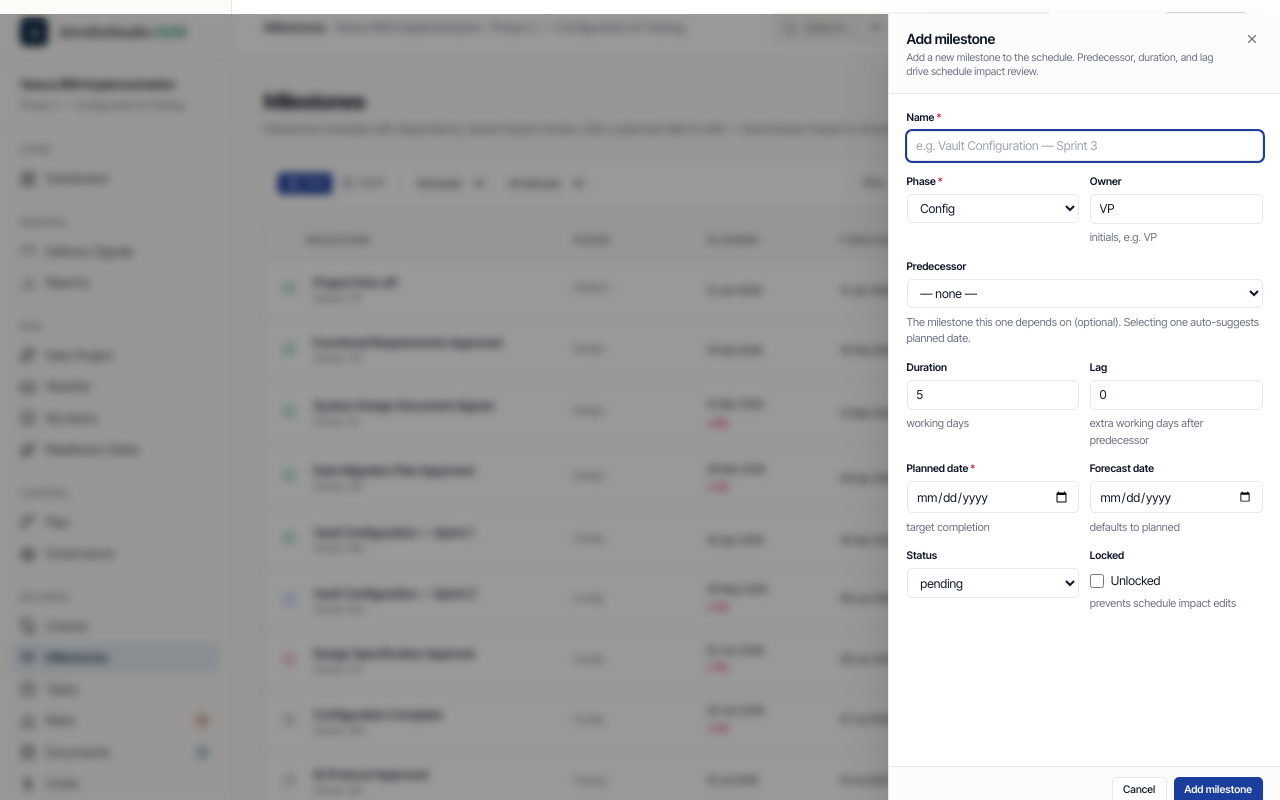
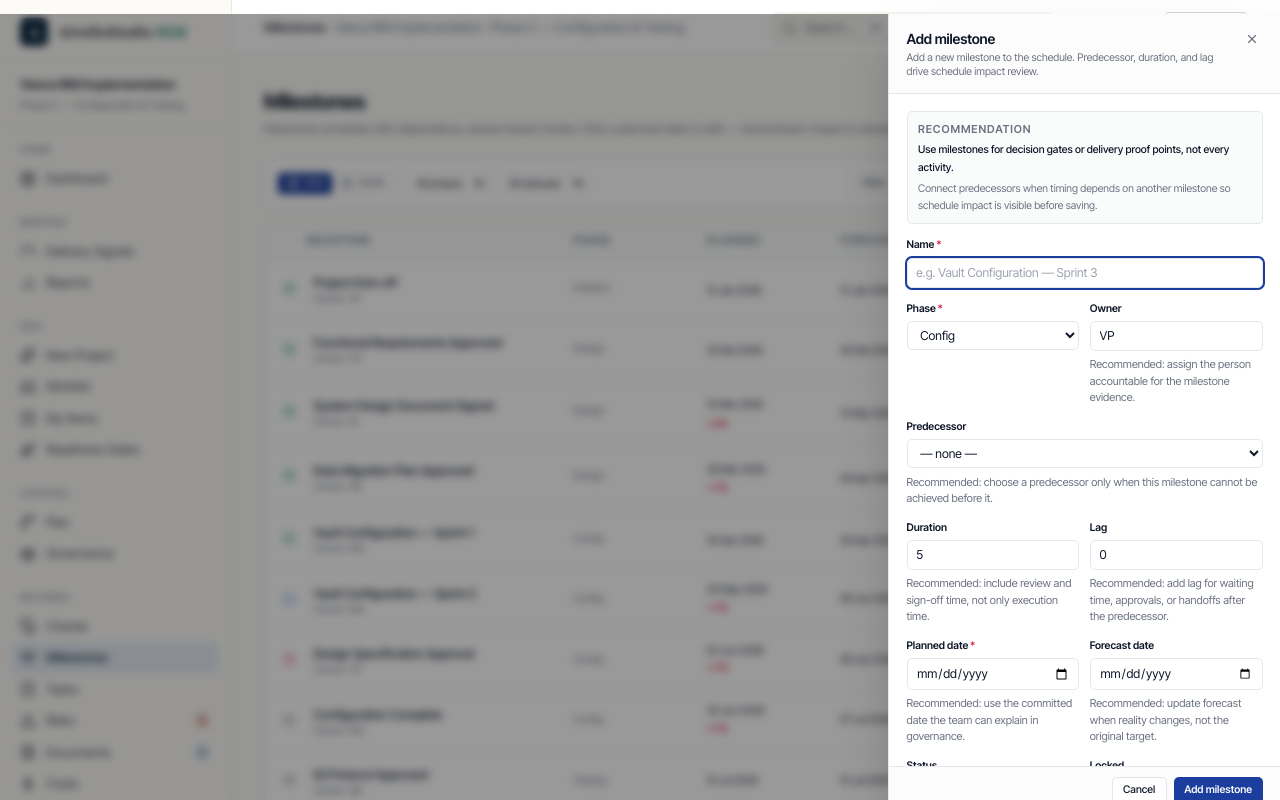
Before and after one commit to buildpod/pharmapm-command-center, a Next.js app in the folder v2/: page /pharmapm-command-center/v2/milestones in a window 1280 px wide. Both pictures are taken after a click on the button "Add Milestone". Shown: the top 800 px of the page. Built offline with nearby package versions, Linux system fonts and the light colour scheme.

Commit message:
Add guidance to entity drawers

```diff
--- a/v2/components/costs/cost-line-form.tsx
+++ b/v2/components/costs/cost-line-form.tsx
@@ -4,7 +4,7 @@ import { useState, useEffect } from "react";
 import { toast } from "sonner";
 import { Trash2 } from "lucide-react";
 import type { CostLine, ContractType } from "@/lib/mockData";
-import { EntityDrawer, ConfirmDelete, Field, inputCls } from "@/components/ui/entity-drawer";
+import { EntityDrawer, ConfirmDelete, DrawerGuidance, Field, inputCls } from "@/components/ui/entity-drawer";
 import { SelectWithCustom } from "@/components/ui/select-with-custom";
 
 const CONTRACTS: ContractType[] = ["T&M", "Fixed", "Internal"];
@@ -97,6 +97,10 @@ export function CostLineFormDrawer({
         <ConfirmDelete label={`cost line "${initial.description}"`} onConfirm={() => onDelete(initial.id)} onCancel={() => setConfirming(false)} />
       ) : (
         <form className="space-y-4" onSubmit={(e) => { e.preventDefault(); handleSave(); }}>
+          <DrawerGuidance title="Capture budget lines at the level leadership can control: vendor, internal team, or major work package.">
+            Keep actuals current so budget pressure is visible before it becomes a SteerCo surprise.
+          </DrawerGuidance>
+
           <Field label="Description" required>
             <input type="text" value={description} onChange={(e) => setDescription(e.target.value)}
               placeholder="e.g. Veeva Vault configuration & development" className={inputCls} autoFocus />
@@ -106,17 +110,17 @@ export function CostLineFormDrawer({
             <Field label="Category" required>
               <SelectWithCustom value={category} onChange={setCategory} options={knownCategories} />
             </Field>
-            <Field label="Owner" hint="initials">
+            <Field label="Owner" hint="Recommended: assign the budget owner who can explain variance.">
               <input type="text" value={owner} onChange={(e) => setOwner(e.target.value.toUpperCase().slice(0, 4))} className={inputCls} />
             </Field>
           </div>
 
           <div className="grid grid-cols-3 gap-3">
-            <Field label="Budget ($k)" hint="thousands">
+            <Field label="Budget ($k)" hint="Recommended: enter the approved amount in thousands.">
               <input type="number" min={0} value={budgetK}
                 onChange={(e) => setBudgetK(Math.max(0, Number(e.target.value) || 0))} className={inputCls} />
             </Field>
-            <Field label="Actual ($k)" hint="spent to date">
+            <Field label="Actual ($k)" hint="Recommended: update with spend to date so burn is visible.">
               <input type="number" min={0} value={actualK}
                 onChange={(e) => setActualK(Math.max(0, Number(e.target.value) || 0))} className={inputCls} />
             </Field>
--- a/v2/components/milestones/milestone-form.tsx
+++ b/v2/components/milestones/milestone-form.tsx
@@ -3,7 +3,7 @@
 import { useState, useEffect } from "react";
 import { Trash2 } from "lucide-react";
 import type { Milestone, MilestoneStatus } from "@/lib/mockData";
-import { EntityDrawer, ConfirmDelete, Field, inputCls } from "@/components/ui/entity-drawer";
+import { EntityDrawer, ConfirmDelete, DrawerGuidance, Field, inputCls } from "@/components/ui/entity-drawer";
 import { isIsoDate, inProjectRange, addCalendarDays, PROJECT_DATE_MIN, PROJECT_DATE_MAX } from "@/lib/validation";
 
 const PHASES = ["Initiation", "Design", "Config", "Testing", "Training", "Go-Live"] as const;
@@ -162,6 +162,10 @@ export function MilestoneFormDrawer({
           className="space-y-4"
           onSubmit={(e) => { e.preventDefault(); handleSave(); }}
         >
+          <DrawerGuidance title="Use milestones for decision gates or delivery proof points, not every activity.">
+            Connect predecessors when timing depends on another milestone so schedule impact is visible before saving.
+          </DrawerGuidance>
+
           <Field label="Name" required>
             <input
               type="text"
@@ -180,7 +184,7 @@ export function MilestoneFormDrawer({
               </select>
             </Field>
 
-            <Field label="Owner" hint="initials, e.g. VP">
+            <Field label="Owner" hint="Recommended: assign the person accountable for the milestone evidence.">
               <input
                 type="text"
                 value={owner}
@@ -190,7 +194,7 @@ export function MilestoneFormDrawer({
             </Field>
           </div>
 
-          <Field label="Predecessor" hint="The milestone this one depends on (optional). Selecting one auto-suggests planned date.">
+          <Field label="Predecessor" hint="Recommended: choose a predecessor only when this milestone cannot be achieved before it.">
             <select
               value={predecessor}
               onChange={(e) => {
@@ -218,7 +222,7 @@ export function MilestoneFormDrawer({
           </Field>
 
           <div className="grid grid-cols-2 gap-3">
-            <Field label="Duration" hint="working days">
+            <Field label="Duration" hint="Recommended: include review and sign-off time, not only execution time.">
               <input
                 type="number"
                 min={1}
@@ -228,7 +232,7 @@ export function MilestoneFormDrawer({
               />
             </Field>
 
-            <Field label="Lag" hint="extra working days after predecessor">
+            <Field label="Lag" hint="Recommended: add lag for waiting time, approvals, or handoffs after the predecessor.">
               <input
                 type="number"
                 min={0}
@@ -240,7 +244,7 @@ export function MilestoneFormDrawer({
           </div>
 
           <div className="grid grid-cols-2 gap-3">
-            <Field label="Planned date" required hint="target completion">
+            <Field label="Planned date" required hint="Recommended: use the committed date the team can explain in governance.">
               <input
                 type="date"
                 value={plannedDate}
@@ -249,7 +253,7 @@ export function MilestoneFormDrawer({
               />
             </Field>
 
-            <Field label="Forecast date" hint="defaults to planned">
+            <Field label="Forecast date" hint="Recommended: update forecast when reality changes, not the original target.">
               <input
                 type="date"
                 value={forecastDate}
@@ -270,7 +274,7 @@ export function MilestoneFormDrawer({
               </select>
             </Field>
 
-            <Field label="Locked" hint="prevents schedule impact edits">
+            <Field label="Locked" hint="Recommended: lock only board-approved dates or external commitments.">
               <label className="mt-1 flex items-center gap-2 text-sm">
                 <input
                   type="checkbox"
--- a/v2/components/resources/meeting-form.tsx
+++ b/v2/components/resources/meeting-form.tsx
@@ -6,7 +6,7 @@ import { Trash2 } from "lucide-react";
 import type {
   RecurringMeeting, MeetingFrequency, AttendeeRole, MeetingAttendee, TeamMember,
 } from "@/lib/mockData";
-import { EntityDrawer, ConfirmDelete, Field, inputCls } from "@/components/ui/entity-drawer";
+import { EntityDrawer, ConfirmDelete, DrawerGuidance, Field, inputCls } from "@/components/ui/entity-drawer";
 import { SelectWithCustom } from "@/components/ui/select-with-custom";
 import { isIsoDate, inProjectRange, PROJECT_DATE_MIN, PROJECT_DATE_MAX } from "@/lib/validation";
 
@@ -125,6 +125,10 @@ export function MeetingFormDrawer({
         <ConfirmDelete label={`meeting "${initial.name}"`} onConfirm={() => onDelete(initial.id)} onCancel={() => setConfirming(false)} />
       ) : (
         <form className="space-y-4" onSubmit={(e) => { e.preventDefault(); handleSave(); }}>
+          <DrawerGuidance title="Create meetings that produce decisions, unblock work, or keep governance evidence current.">
+            Mark mandatory attendees only when their absence should be visible as a delivery risk.
+          </DrawerGuidance>
+
           <Field label="Name" required>
             <input type="text" value={name} onChange={(e) => setName(e.target.value)}
               placeholder="e.g. Vendor Sync" className={inputCls} autoFocus />
@@ -164,11 +168,11 @@ export function MeetingFormDrawer({
             <input type="date" value={nextDate} onChange={(e) => setNextDate(e.target.value)} className={inputCls} />
           </Field>
 
-          <Field label="Attendees" required hint={`${attendees.length} selected · click a member to toggle, click M/O to switch role`}>
+          <Field label="Attendees" required hint={`Recommended: include accountable owners and decision makers. ${attendees.length} selected.`}>
             <div className="max-h-56 space-y-1 overflow-y-auto rounded-md border border-border bg-background p-2">
               {teamMembers.length === 0 ? (
                 <p className="px-1 py-2 text-xs italic text-muted-foreground">
-                  No team members defined yet. Add the delivery team so meetings can show owners and decisions clearly.
+                  Recommended: add the delivery team first so meetings can show owners and decisions clearly.
                 </p>
               ) : teamMembers.map((m) => {
                 const att = attendees.find((a) => a.memberId === m.id);
--- a/v2/components/resources/team-member-form.tsx
+++ b/v2/components/resources/team-member-form.tsx
@@ -4,7 +4,7 @@ import { useState, useEffect } from "react";
 import { toast } from "sonner";
 import { Trash2 } from "lucide-react";
 import type { TeamMember, SteerCoRole } from "@/lib/mockData";
-import { EntityDrawer, ConfirmDelete, Field, inputCls } from "@/components/ui/entity-drawer";
+import { EntityDrawer, ConfirmDelete, DrawerGuidance, Field, inputCls } from "@/components/ui/entity-drawer";
 import { SelectWithCustom } from "@/components/ui/select-with-custom";
 
 function nextTmId(all: TeamMember[]): string {
@@ -101,13 +101,17 @@ export function TeamMemberFormDrawer({
         <ConfirmDelete label={`team member "${initial.name}"`} onConfirm={() => onDelete(initial.id)} onCancel={() => setConfirming(false)} />
       ) : (
         <form className="space-y-4" onSubmit={(e) => { e.preventDefault(); handleSave(); }}>
+          <DrawerGuidance title="Add people who own delivery, approvals, or governance decisions.">
+            Initials are used across tasks, risks, milestones, meetings, and availability.
+          </DrawerGuidance>
+
           <Field label="Full name" required>
             <input type="text" value={name} onChange={(e) => setName(e.target.value)}
               placeholder="e.g. Maria Costa" className={inputCls} autoFocus />
           </Field>
 
           <div className="grid grid-cols-2 gap-3">
-            <Field label="Initials" hint="auto from name if blank">
+            <Field label="Initials" hint="Recommended: keep initials unique so ownership is easy to scan.">
               <input type="text" value={initials}
                 onChange={(e) => setInitials(e.target.value.toUpperCase().slice(0, 4))}
                 placeholder={initialsFromName(name) || "—"} className={inputCls} />
@@ -126,7 +130,7 @@ export function TeamMemberFormDrawer({
                 options={Array.from(new Set([...knownWorkstreams, "Executive"]))}
               />
             </Field>
-            <Field label="SteerCo role">
+            <Field label="SteerCo role" hint="Recommended: mark only the people expected in leadership decisions.">
               <select value={steercoRole} onChange={(e) => setSteercoRole(e.target.value as SteerCoRole | "")} className={inputCls}>
                 <option value="">— not on SteerCo —</option>
                 <option value="mandatory">Mandatory</option>
--- a/v2/components/risks/risk-form.tsx
+++ b/v2/components/risks/risk-form.tsx
@@ -3,7 +3,7 @@
 import { useState, useEffect } from "react";
 import { Trash2 } from "lucide-react";
 import type { Risk, RiskStatus } from "@/lib/mockData";
-import { EntityDrawer, ConfirmDelete, Field, inputCls } from "@/components/ui/entity-drawer";
+import { EntityDrawer, ConfirmDelete, DrawerGuidance, Field, inputCls } from "@/components/ui/entity-drawer";
 import { SelectWithCustom } from "@/components/ui/select-with-custom";
 
 const STATUSES: RiskStatus[] = ["open", "mitigated", "closed"];
@@ -100,6 +100,10 @@ export function RiskFormDrawer({
         <ConfirmDelete label={`risk "${initial.title}"`} onConfirm={() => onDelete(initial.id)} onCancel={() => setConfirming(false)} />
       ) : (
         <form className="space-y-4" onSubmit={(e) => { e.preventDefault(); handleSave(); }}>
+          <DrawerGuidance title="State the uncertain event, the delivery impact, the owner, and the mitigation that can be checked later.">
+            A good risk entry should make the next governance action obvious.
+          </DrawerGuidance>
+
           <Field label="Title" required>
             <input type="text" value={title} onChange={(e) => setTitle(e.target.value)}
               placeholder="e.g. Veeva Vault upgrade mid-project" className={inputCls} autoFocus />
@@ -109,7 +113,7 @@ export function RiskFormDrawer({
             <Field label="Category" required>
               <SelectWithCustom value={category} onChange={setCategory} options={knownCategories} />
             </Field>
-            <Field label="Owner" hint="initials">
+            <Field label="Owner" hint="Recommended: assign the person accountable for mitigation follow-through.">
               <input type="text" value={owner} onChange={(e) => setOwner(e.target.value.toUpperCase().slice(0, 4))} className={inputCls} />
             </Field>
           </div>
@@ -138,7 +142,7 @@ export function RiskFormDrawer({
             </select>
           </Field>
 
-          <Field label="Mitigation strategy" required hint="What you're doing about it">
+          <Field label="Mitigation strategy" required hint="Recommended: describe the next action, owner support, and when this will be reviewed.">
             <textarea value={mitigation} onChange={(e) => setMitigation(e.target.value)} rows={3}
               placeholder="e.g. Engage specialist vendor; add 2-week buffer" className={inputCls} />
           </Field>
--- a/v2/components/tasks/task-form.tsx
+++ b/v2/components/tasks/task-form.tsx
@@ -4,7 +4,7 @@ import { useState, useEffect } from "react";
 import { toast } from "sonner";
 import { Trash2 } from "lucide-react";
 import type { Task, TaskStatus, TaskPriority, Milestone } from "@/lib/mockData";
-import { EntityDrawer, ConfirmDelete, Field, inputCls } from "@/components/ui/entity-drawer";
+import { EntityDrawer, ConfirmDelete, DrawerGuidance, Field, inputCls } from "@/components/ui/entity-drawer";
 import { SelectWithCustom } from "@/components/ui/select-with-custom";
 import { isIsoDate, inProjectRange, PROJECT_DATE_MIN, PROJECT_DATE_MAX } from "@/lib/validation";
 import { topoSortTasks } from "@/lib/domain/scheduling";
@@ -238,6 +238,10 @@ export function TaskFormDrawer({
           className="space-y-4"
           onSubmit={(e) => { e.preventDefault(); handleSave(); }}
         >
+          <DrawerGuidance title="Add the smallest trackable delivery item: clear outcome, accountable owner, due date, and only true upstream blockers.">
+            Keep task names action-oriented so status meetings can scan the register without extra explanation.
+          </DrawerGuidance>
+
           <Field label="Name" required>
             <input
               type="text"
@@ -254,7 +258,7 @@ export function TaskFormDrawer({
               <SelectWithCustom value={workstream} onChange={setWorkstream} options={knownWorkstreams} />
             </Field>
 
-            <Field label="Owner" hint="initials">
+            <Field label="Owner" hint="Recommended: use the accountable owner initials, not a team name.">
               <input
                 type="text"
                 value={owner}
@@ -286,7 +290,7 @@ export function TaskFormDrawer({
             </Field>
           </div>
 
-          <Field label="Progress" hint={`${progress}% (status auto-advances at 100%)`}>
+          <Field label="Progress" hint={`Recommended: update only when evidence exists. Current progress is ${progress}%.`}>
             <input
               type="range"
               min={0}
@@ -299,7 +303,7 @@ export function TaskFormDrawer({
           </Field>
 
           <div className="grid grid-cols-2 gap-3">
-            <Field label="Milestone" hint="links task to a milestone (optional)">
+            <Field label="Milestone" hint="Recommended: link key tasks to the milestone they prove or unblock.">
               <select
                 value={milestoneId}
                 onChange={(e) => setMilestoneId(e.target.value)}
@@ -327,7 +331,7 @@ export function TaskFormDrawer({
 
           <Field
             label="Depends on"
-            hint={`${dependsOn.length} upstream task${dependsOn.length === 1 ? "" : "s"} selected`}
+            hint={`Recommended: select only tasks that must finish before this task can move. ${dependsOn.length} upstream task${dependsOn.length === 1 ? "" : "s"} selected.`}
           >
             <div
               className="max-h-48 overflow-y-auto rounded-md border border-border bg-background p-2 space-y-0.5"
@@ -335,7 +339,7 @@ export function TaskFormDrawer({
             >
               {depCandidates.length === 0 ? (
                 <p className="px-1 py-2 text-xs text-muted-foreground italic">
-                  No other tasks to depend on yet. Add upstream work when this task should wait for another owner.
+                  Recommended: add upstream work when this task must wait for another owner, approval, or deliverable.
                 </p>
               ) : (
                 depCandidates.map((t) => {
--- a/v2/components/ui/entity-drawer.tsx
+++ b/v2/components/ui/entity-drawer.tsx
@@ -144,5 +144,23 @@ export function Field({
   );
 }
 
+export function DrawerGuidance({
+  title,
+  children,
+}: {
+  title: string;
+  children?: React.ReactNode;
+}) {
+  return (
+    <aside className="rounded-md border border-border bg-muted/40 px-3 py-2.5">
+      <p className="text-[11px] font-semibold uppercase tracking-[0.08em] text-muted-foreground">
+        Recommendation
+      </p>
+      <p className="mt-1 text-xs font-medium leading-5 text-foreground">{title}</p>
+      {children && <div className="mt-1 text-xs leading-5 text-muted-foreground">{children}</div>}
+    </aside>
+  );
+}
+
 export const inputCls =
   "rounded-md border border-border bg-background px-2.5 py-1.5 text-sm text-foreground focus:outline-none focus:ring-2 focus:ring-ring";
```
